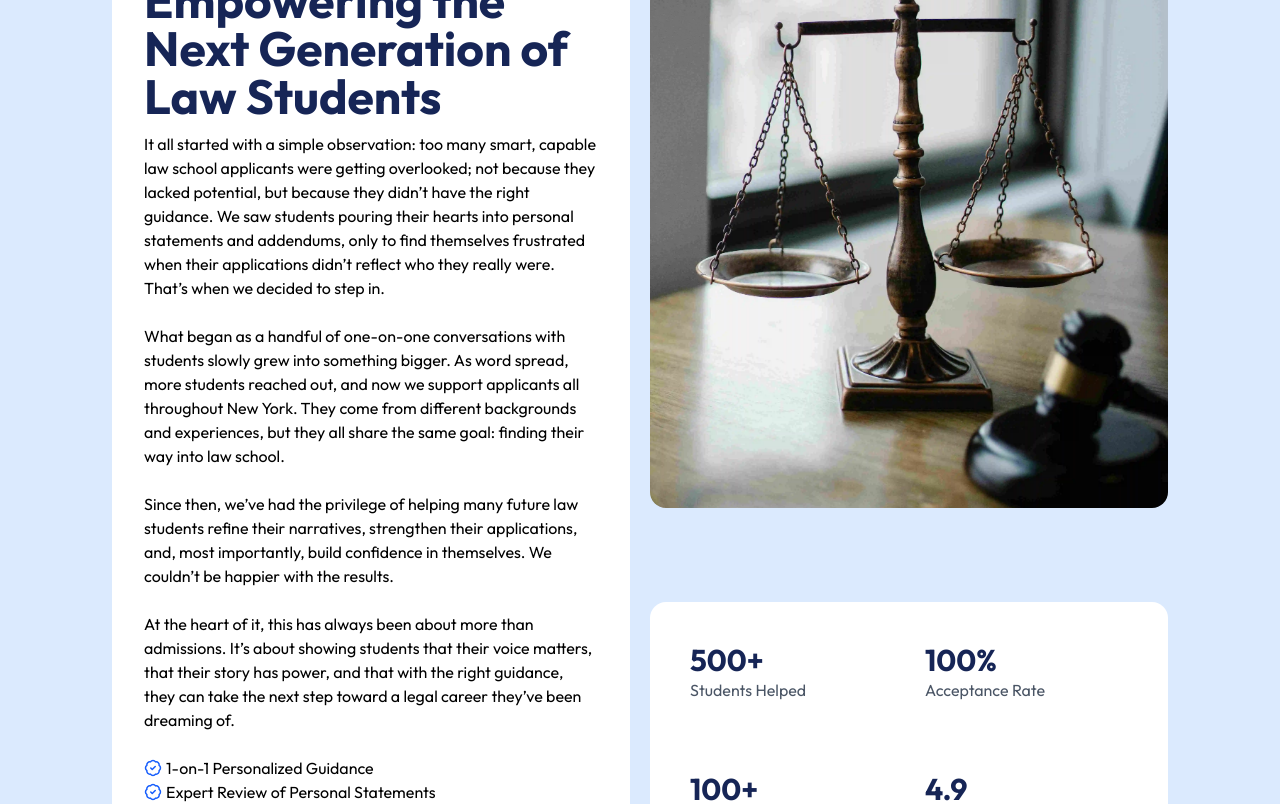
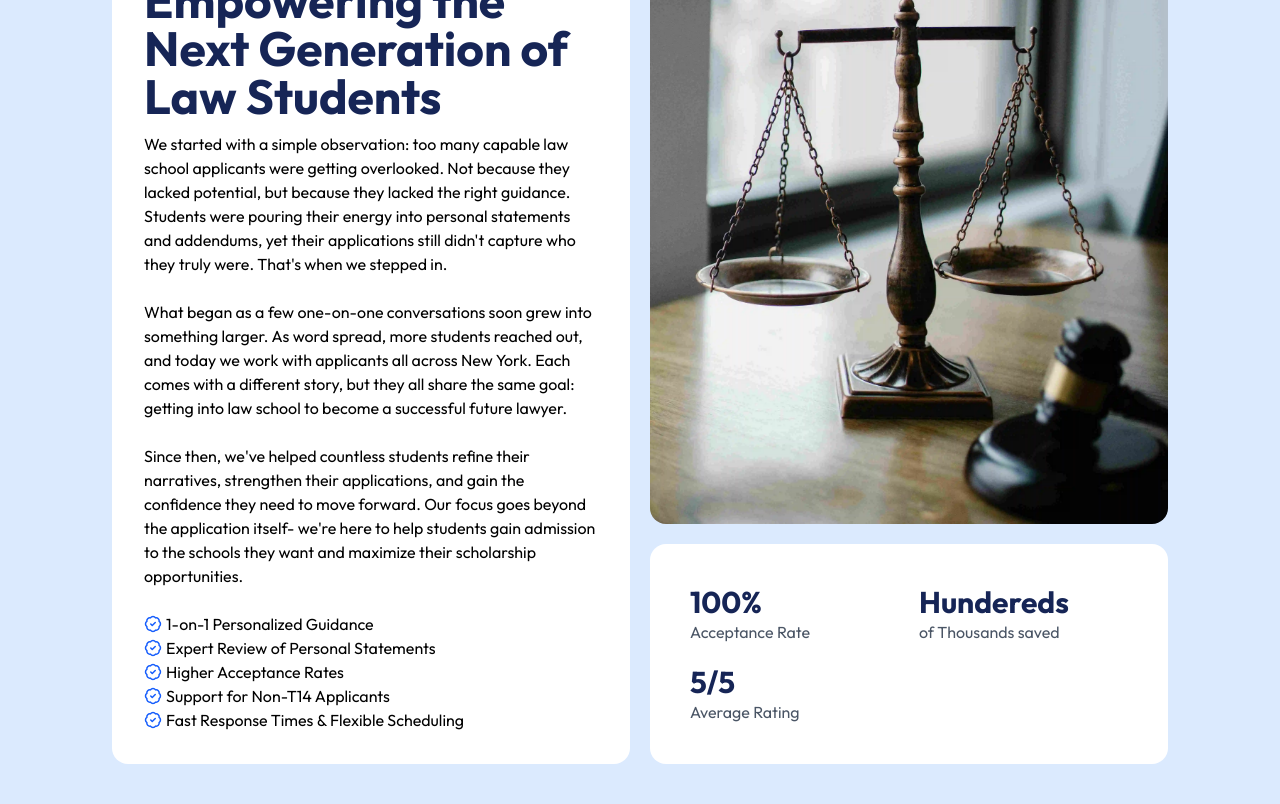
Before and after one commit to jdmentors/jdmentors, a React (Vite) app in the folder frontend/: page /about in a window 1280 px wide. Shown: the part 220-1024 px from the top of the page. Built offline with nearby package versions, Linux system fonts and the light colour scheme.

Commit message:
revision 4

```diff
--- a/frontend/index.html
+++ b/frontend/index.html
@@ -14,7 +14,8 @@
 
   <!-- Open Graph (Facebook, LinkedIn, WhatsApp) -->
   <meta property="og:title" content="JD Mentors" />
-  <meta property="og:description" content="Expert 1-on-1 law school admissions guidance. Craft standout personal statements & strategies. Book your consultation today." />
+  <meta property="og:description"
+    content="Expert 1-on-1 law school admissions guidance. Craft standout personal statements & strategies. Book your consultation today." />
   <meta property="og:image" content="https://www.jdmentors.com/logo.webp" />
   <meta property="og:url" content="https://www.jdmentors.com" />
   <meta property="og:type" content="website" />
@@ -22,7 +23,8 @@
   <!-- Twitter Card -->
   <meta name="twitter:card" content="summary_large_image" />
   <meta name="twitter:title" content="JD Mentors" />
-  <meta name="twitter:description" content="Expert 1-on-1 law school admissions guidance. Craft standout personal statements & strategies. Book your consultation today." />
+  <meta name="twitter:description"
+    content="Expert 1-on-1 law school admissions guidance. Craft standout personal statements & strategies. Book your consultation today." />
   <meta name="twitter:image" content="https://www.jdmentors.com/logo.webp" />
 
   <script type="application/ld+json">
--- a/frontend/src/components/CallToAction.jsx
+++ b/frontend/src/components/CallToAction.jsx
@@ -15,10 +15,10 @@ function CallToAction(){
                 <h2 className="text-2xl md:text-4xl font-medium my-3">
                    Your Law School Journey Starts Here
                     <br />
-                    — Stand Out in Your Application
+                    — Make Your Application Stand Out
                 </h2>
                 <p className="text-gray-400 mt-2 max-w-5xl max-md:text-sm">
-                    Book a personalized consultation and get insider strategies to elevate your application — from essays to final submission.
+                    Book a consultation and get clear strategies to strengthen your application. From essays to resumes, we’ll highlight what makes you a strong candidate.
                 </p>
 
                 <div className="flex gap-3 flex-wrap items-center justify-center my-4">
--- a/frontend/src/pages/AboutUs.jsx
+++ b/frontend/src/pages/AboutUs.jsx
@@ -3,42 +3,43 @@ import { aboutUs } from "../assets";
 import { CallToAction, Container } from "../components";
 
 const stats = [
+    // {
+    //     name:'Students Helped',
+    //     data:'500+'
+    // },
     {
-        name:'Students Helped',
-        data:'500+'
+        name: 'Acceptance Rate',
+        data: '100%'
     },
     {
-        name:'Acceptance Rate',
-        data:'100%'
+        name: 'of Thousands saved',
+        data: 'Hundereds'
     },
+    // {
+    //     name:'Schools Repesented',
+    //     data:'100+'
+    // },
     {
-        name:'Schools Repesented',
-        data:'100+'
-    },
-    {
-        name:'Average Rating',
-        data:`4.9`
+        name: 'Average Rating',
+        data: `5/5`
     }
 ];
 
 function AboutUs() {
     return (
         <section className="pt-32 bg-blue-100 max-w-full">
-            <Container className="grid lg:grid-cols-2 gap-5 mb-16 max-w-full">
+            <Container className="grid lg:grid-cols-2 gap-5 mb-16 max-w-full items-start">
                 <div className="bg-white rounded-2xl px-5 py-8 sm:p-8">
                     <h5 className="font-semibold text-blue-600">How It Started</h5>
                     <h2 className="text-2xl md:text-4xl xl:text-5xl font-bold my-3 text-blue-950">Empowering the Next Generation of Law Students</h2>
 
-                    <p>It all started with a simple observation: too many smart, capable law school applicants were getting overlooked; not because they lacked potential, but because they didn’t have the right guidance. We saw students pouring their hearts into personal statements and addendums, only to find themselves frustrated when their applications didn’t reflect who they really were. That’s when we decided to step in.
-                    <br />
-                    <br />
-                    What began as a handful of one-on-one conversations with students slowly grew into something bigger. As word spread, more students reached out, and now we support applicants all throughout New York. They come from different backgrounds and experiences, but they all share the same goal: finding their way into law school.
-                    <br />
-                    <br />
-                    Since then, we’ve had the privilege of helping many future law students refine their narratives, strengthen their applications, and, most importantly, build confidence in themselves. We couldn’t be happier with the results.
-                    <br />
-                    <br />
-                    At the heart of it, this has always been about more than admissions. It’s about showing students that their voice matters, that their story has power, and that with the right guidance, they can take the next step toward a legal career they’ve been dreaming of.
+                    <p>We started with a simple observation: too many capable law school applicants were getting overlooked. Not because they lacked potential, but because they lacked the right guidance. Students were pouring their energy into personal statements and addendums, yet their applications still didn't capture who they truly were. That's when we stepped in.
+                        <br />
+                        <br />
+                        What began as a few one-on-one conversations soon grew into something larger. As word spread, more students reached out, and today we work with applicants all across New York. Each comes with a different story, but they all share the same goal: getting into law school to become a successful future lawyer.
+                        <br />
+                        <br />
+                        Since then, we've helped countless students refine their narratives, strengthen their applications, and gain the confidence they need to move forward. Our focus goes beyond the application itself- we're here to help students gain admission to the schools they want and maximize their scholarship opportunities.
                     </p>
                     <br />
 
@@ -51,11 +52,11 @@ function AboutUs() {
                     </ul>
                 </div>
 
-                <div className="grid grid-cols-1 sm:grid-cols-2 lg:grid-cols-1 gap-5 items-stretch">
-                    <div className="flex items-stretch">
-                        <img src={aboutUs} loading="lazy" alt="About Us" className="h-72 lg:h-full md:h-72 xl:max-h-150 w-full object-cover rounded-2xl" />
+                <div className="flex flex-col h-full">
+                    <div className="relative aspect-[4/3] lg:aspect-auto lg:flex-grow">
+                        <img src={aboutUs} loading="lazy" alt="About Us" className="absolute h-full w-full object-cover rounded-2xl" />
                     </div>
-                    <div className="bg-white grid grid-cols-2 gap-8 p-5 sm:p-10 rounded-2xl">
+                    <div className="bg-white grid grid-cols-2 gap-5 p-5 sm:p-10 rounded-2xl mt-5">
                         {
                             stats.map(stat => (
                                 <div key={stat.name}>
```
